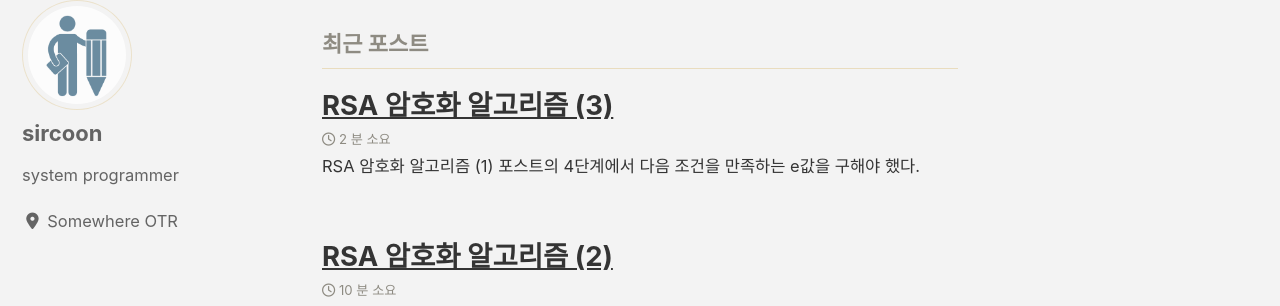
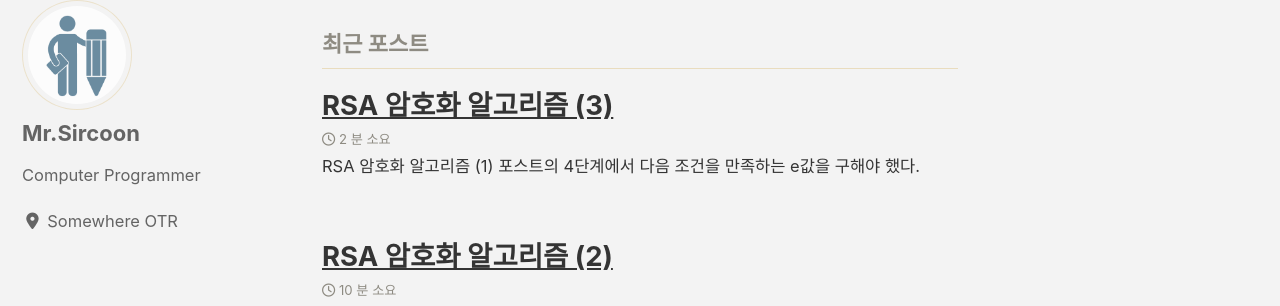
Before and after one commit to mrsoulware/mrsoulware.github.io, a Jekyll site: the page built from index.html, in a window 1280 px wide. Shown: the part 111-417 px from the top of the page. Built offline with Jekyll 4.4.1, drawn with Linux system fonts in a browser that asks for light colours; cached includes are drawn as plain includes; nearby versions of some CDN libraries; the list of posts is cut into pages by our own code.

Commit message:
Update _config.yml

```diff
--- a/_config.yml
+++ b/_config.yml
@@ -93,9 +93,9 @@ analytics:
 
 # Site Author
 author:
-  name             : "sircoon"
+  name             : "Mr.Sircoon"
   avatar           : "/assets/images/avatar.png"
-  bio              : "system programmer"
+  bio              : "Computer Programmer"
   location         : "Somewhere OTR"
   email            :
   links:
```
